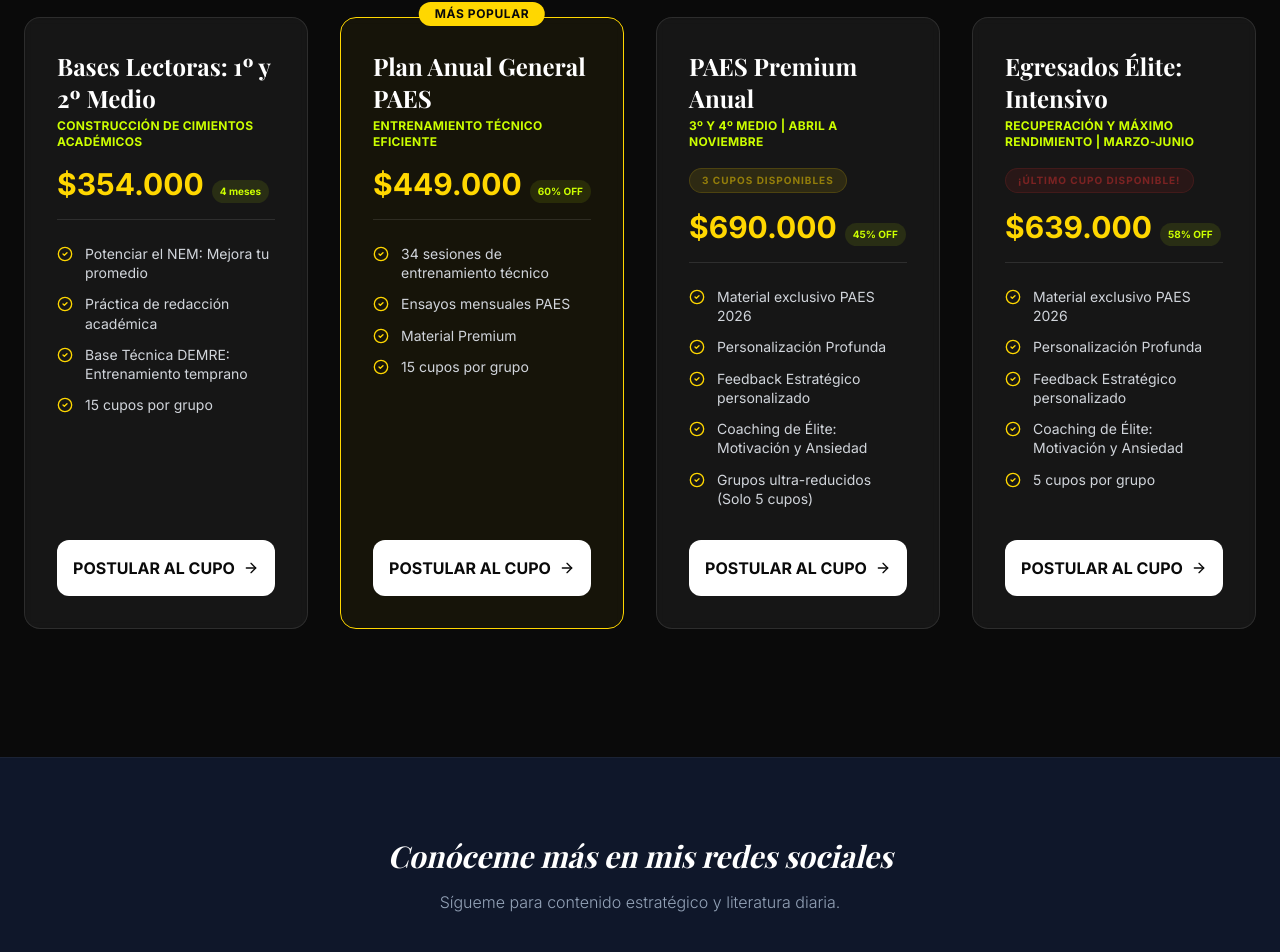
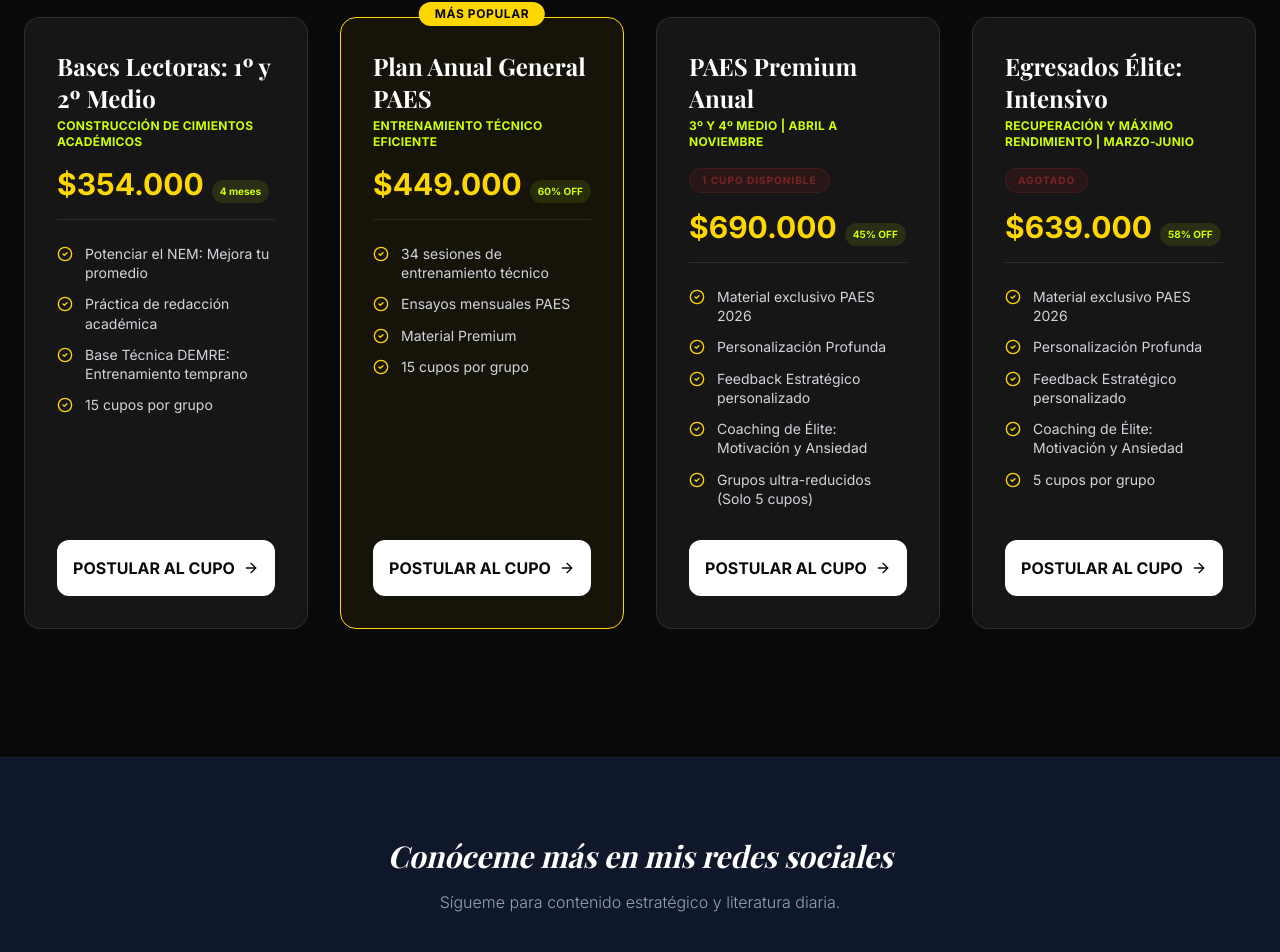
Before and after one commit to karloscordero-Dev/profekarlos-landing, a React (Vite) app: page / in a window 1280 px wide. Shown: the part 4945-5897 px from the top of the page. Built offline with nearby package versions, Linux system fonts and the light colour scheme.

Commit message:
Actualizar cupos disponibles en programas

```diff
--- a/src/components/Programs.jsx
+++ b/src/components/Programs.jsx
@@ -36,8 +36,8 @@
             subtitle: "3º y 4º Medio | Abril a Noviembre",
             price: "$690.000",
             discount: "45% OFF",
-            urgency: "3 cupos disponibles",
-            urgencyVariant: "yellow",
+            urgency: "1 cupo disponible",
+            urgencyVariant: "red",
             features: [
                 "Material exclusivo PAES 2026",
                 "Personalización Profunda",
@@ -52,7 +52,7 @@
             subtitle: "Recuperación y Máximo Rendimiento | Marzo-Junio",
             price: "$639.000",
             discount: "58% OFF",
-            urgency: "¡ÚLTIMO CUPO DISPONIBLE!",
+            urgency: "AGOTADO",
             features: [
                 "Material exclusivo PAES 2026",
                 "Personalización Profunda",
```
